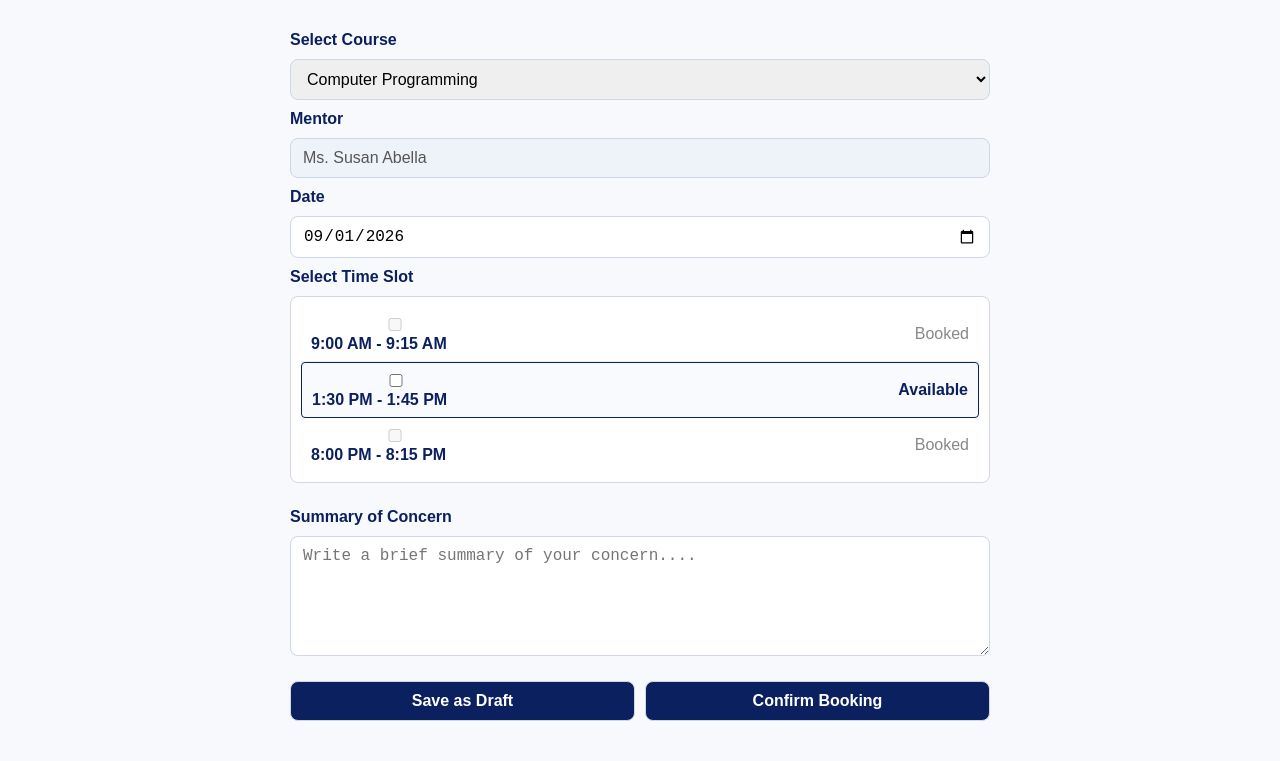
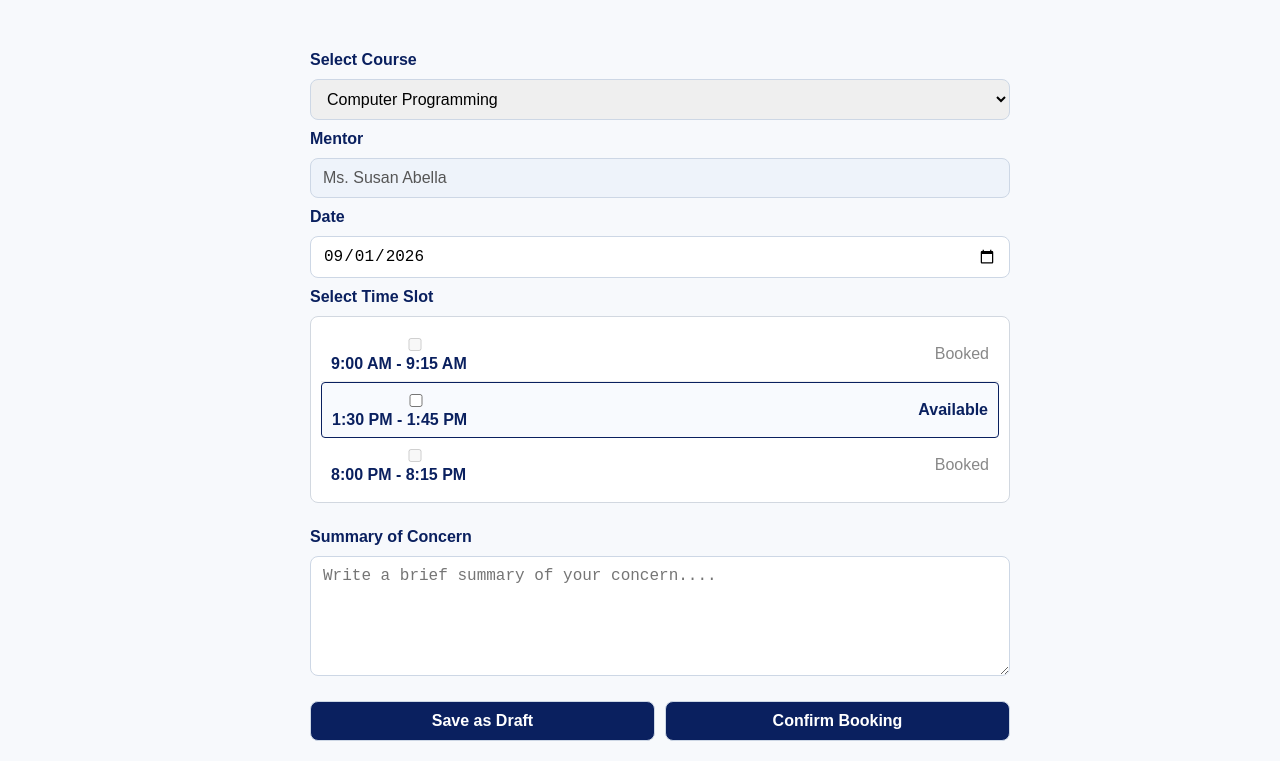
Before and after one commit to lrmldipus-glitch/A3101-WST-Group24-EduKonek, a plain HTML site: page inactive/AvailableSchedules.html in a window 1280 px wide. Shown: the part 485-1246 px from the top of the page. Drawn offline with Linux system fonts and the light colour scheme; files that its build step writes are made by us from their sources; files whose address does not match are found by name.

Commit message:
fixed margin for booking

```diff
--- a/style.css
+++ b/style.css
@@ -7,6 +7,10 @@ body {
     font-family: Arial, sans-serif;
     background-color: #f7f9fc;
     color: #0a205f;
+}
+
+main {
+    margin: 20px;
 }
 
 .content {
@@ -112,6 +116,10 @@ section {
     width: 100%;
     margin: 20px auto;
     max-width: 1500px;
+}
+
+.booking-section {
+    margin: 20px;
 }
 /* --- to here BODY WIDTH changes --- */
 
```
